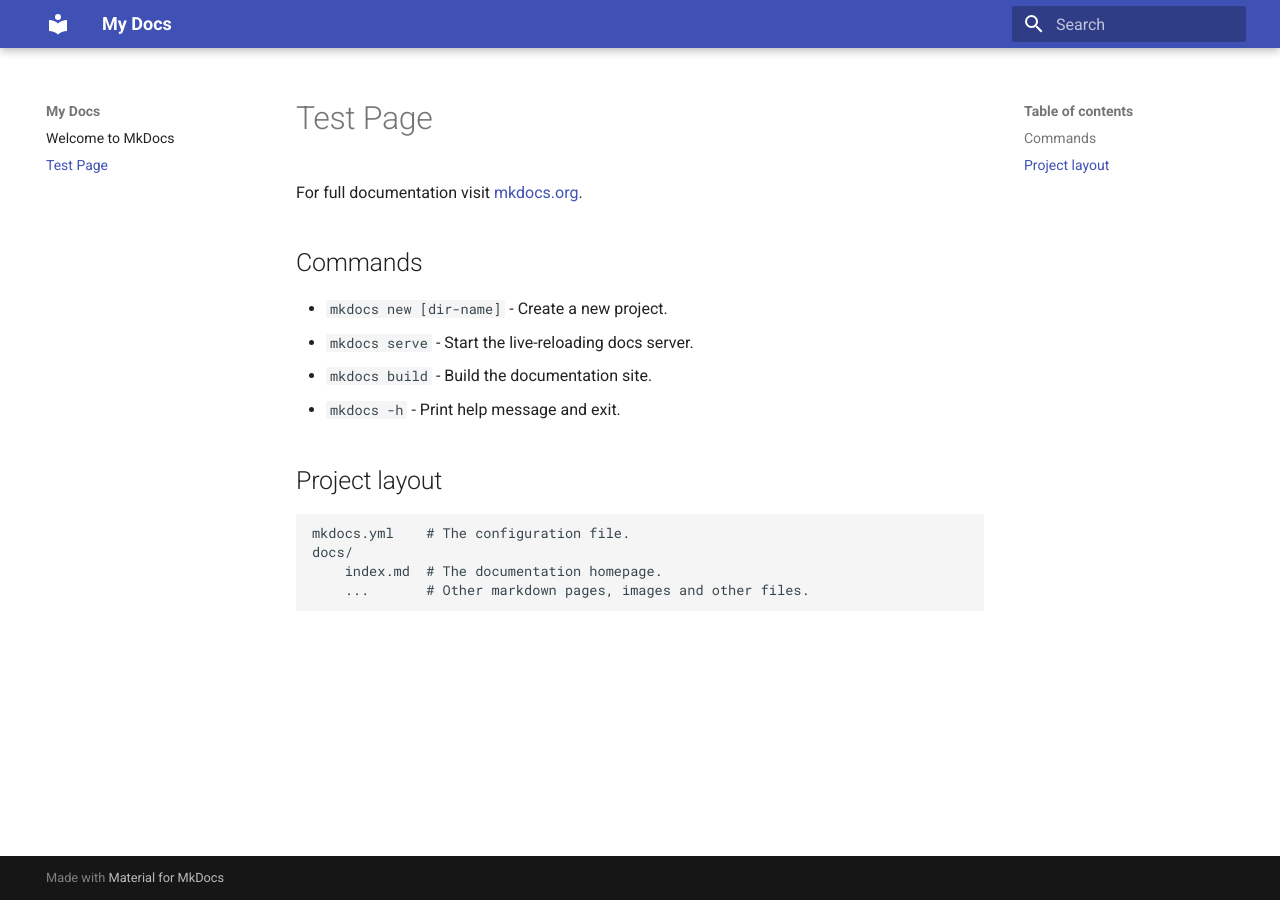
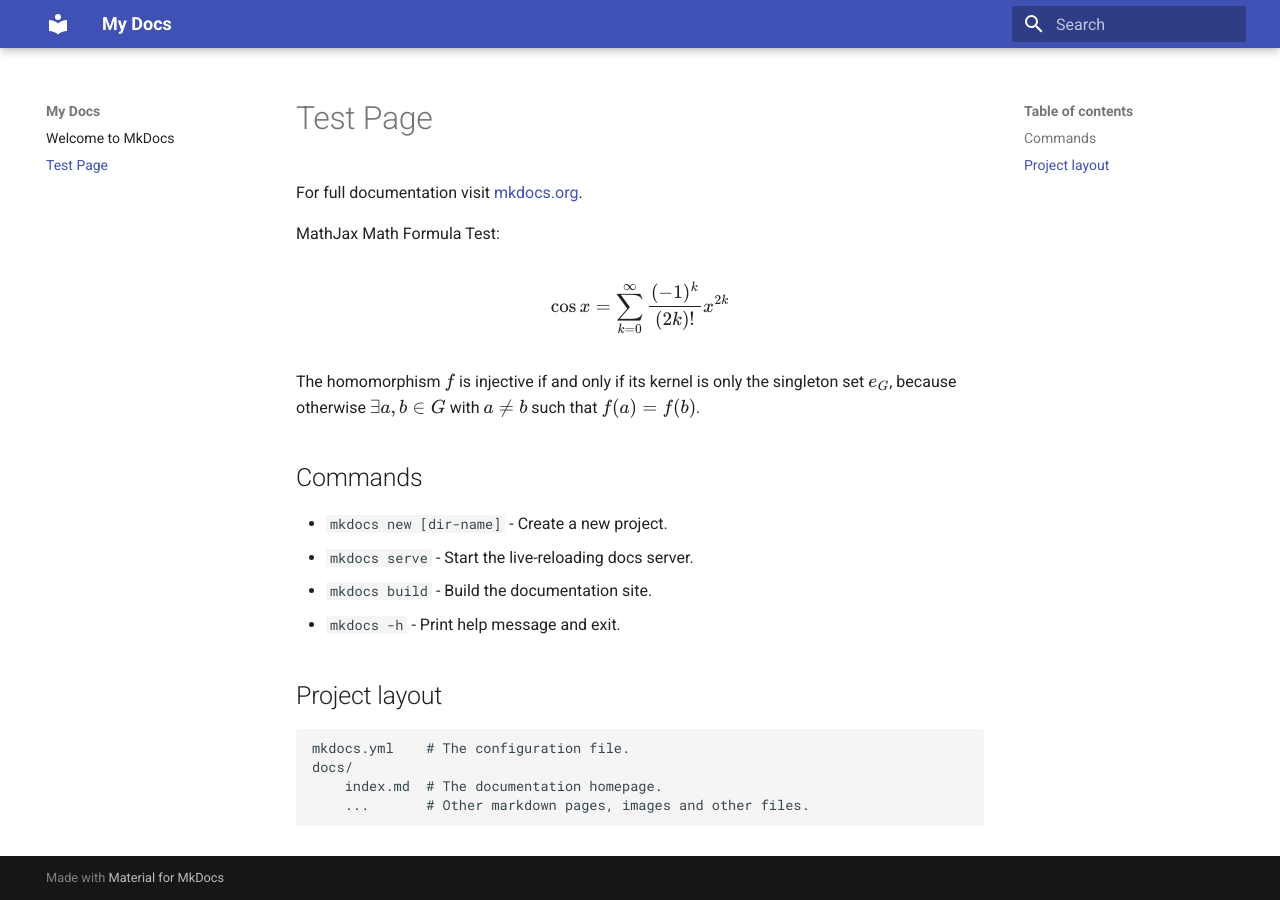
Before and after one commit to Moita2025/Moita2025.github.io, an MkDocs documentation site: the page built from docs/test.md, in a window 1280 px wide. Built offline with MkDocs 1.6.1 and Material for MkDocs 9.7.7, drawn with Linux system fonts in a browser that asks for light colours.

Commit message:
feat: Import MathJax module

```diff
--- /dev/null
+++ b/docs/javascripts/mathjax.js
@@ -0,0 +1,16 @@
+window.MathJax = {
+	tex: {
+		inlineMath: [["$", "$"]],
+		displayMath: [["$$", "$$"]],
+		processEscapes: true,
+		processEnvironments: true
+	},
+	options: {
+		ignoreHtmlClass: ".*|",
+		processHtmlClass: "arithmatex"
+	}
+};
+
+document$.subscribe(() => {
+	MathJax.startup.output.clearCache() MathJax.typesetClear() MathJax.texReset() MathJax.typesetPromise()
+})
--- a/docs/test.md
+++ b/docs/test.md
@@ -1,6 +1,16 @@
 # Test Page
 
 For full documentation visit [mkdocs.org](https://www.mkdocs.org).
+
+MathJax Math Formula Test:
+
+$$
+\cos x=\sum_{k=0}^{\infty}\frac{(-1)^k}{(2k)!}x^{2k}
+$$
+
+The homomorphism $f$ is injective if and only if its kernel is only the
+singleton set $e_G$, because otherwise $\exists a,b\in G$ with $a\neq b$ such
+that $f(a)=f(b)$.
 
 ## Commands
 
--- a/mkdocs.yml
+++ b/mkdocs.yml
@@ -2,3 +2,11 @@ site_name: My Docs
 site_url: https://moita2025.github.io/
 theme:
   name: material
+
+markdown_extensions:
+  - pymdownx.arithmatex:
+      generic: true
+
+extra_javascript:
+  - javascripts/mathjax.js
+  - https://unpkg.com/mathjax@3/es5/tex-mml-chtml.js
```
